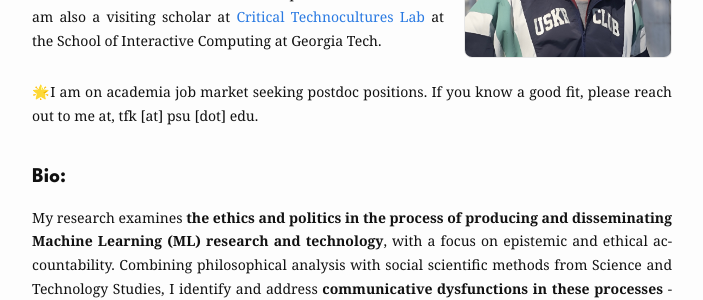
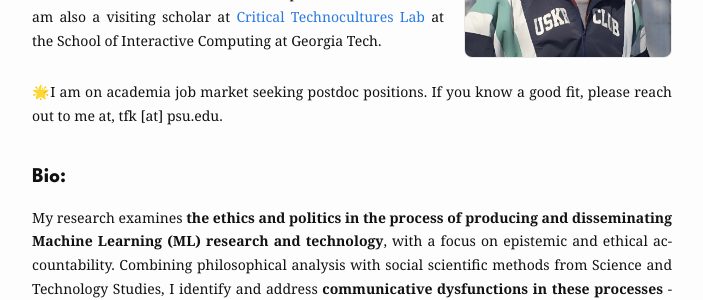
Before and after one commit to koutianqi/koutianqi.github.io, a Jekyll site: the page built from index.markdown, in a window 1280 px wide. Shown: the part 243-543 px from the top of the page, without its empty margins (288-991 px from the left). Built offline with Jekyll 4.4.1, drawn with Linux system fonts in a browser that asks for light colours.

Commit message:
Update index.markdown

```diff
--- a/index.markdown
+++ b/index.markdown
@@ -13,7 +13,7 @@
 </div>
 
 <div class="card" markdown="1">
-🌟I am on academia job market seeking postdoc positions. If you know a good fit, please reach out to me at, tfk [at] psu [dot] edu.
+🌟I am on academia job market seeking postdoc positions. If you know a good fit, please reach out to me at, tfk [at] psu.edu.
 </div>
 
 
@@ -30,7 +30,7 @@
 - (2025 Oct) I will present our paper (w/ [Dana Calacci](https://www.dcalacci.net) and [Cindy Lin](https://lincindy.com)) "Dead Zone of Accountability" in Madrid, Spain from 20th to 22nd.
 - (2025 Sep) I will present our work in progress (w/ [Dana Calacci](https://www.dcalacci.net) and [Nasser Eledroos](https://nasser.wiki)) at the inaugural [Hype Studies Conference](https://hypestudies.org) in Barcelona, Spain held at Universitat Oberta de Catalunya.
   - The conference has a mixed attendees such as researchers, designers, filmmakers, come say hi! I will present on the opening day of the 10th.
-- (2025 Jul) Lead author paper (w/ [Dana Calacci](https://www.dcalacci.net) and [Cindy Lin](https://lincindy.com)) has been accepted to the 2025 ACM/AAAI AI Ethics and Society. This paper delineats the epistemic conditions of ML that resist meaningful accountability for the communicative dimension of ML research. [Preprint](https://arxiv.org/abs/2508.08739) or [TL;DR](https://bsky.app/profile/koutianqi.bsky.social/post/3lwarwucjs22q).
+- (2025 Jul) Lead author paper (w/ [Dana Calacci](https://www.dcalacci.net) and [Cindy Lin](https://lincindy.com)) has been accepted to the 2025 ACM/AAAI AI Ethics and Society. This paper delineats the epistemic conditions of ML that resist meaningful accountability for the communicative dimension of ML research. [Preprint](https://arxiv.org/abs/2508.08739) or [TL;DR](https://www.linkedin.com/posts/koutianqi_dead-zone-of-accountability-why-social-claims-activity-7361214088003108864-3aJR?utm_source=share&utm_medium=member_desktop&rcm=ACoAACPLLPcBeEM19ytgUOpXQQb6x_SjOdrvjtQ).
 - (2025 May) I will attend the Privacy Law Scholar Conference at UCLA this year!
   - Fascinating discussions with [Rohan Grover](https://www.rohangrover.org) on his WIP on politics of expertise, and
   - [Amina Abdu](https://aminaxabdu.github.io) and [Abigail Jacob's](https://azjacobs.com) (now forthcoming) law review article on standard as metaphor!
```
